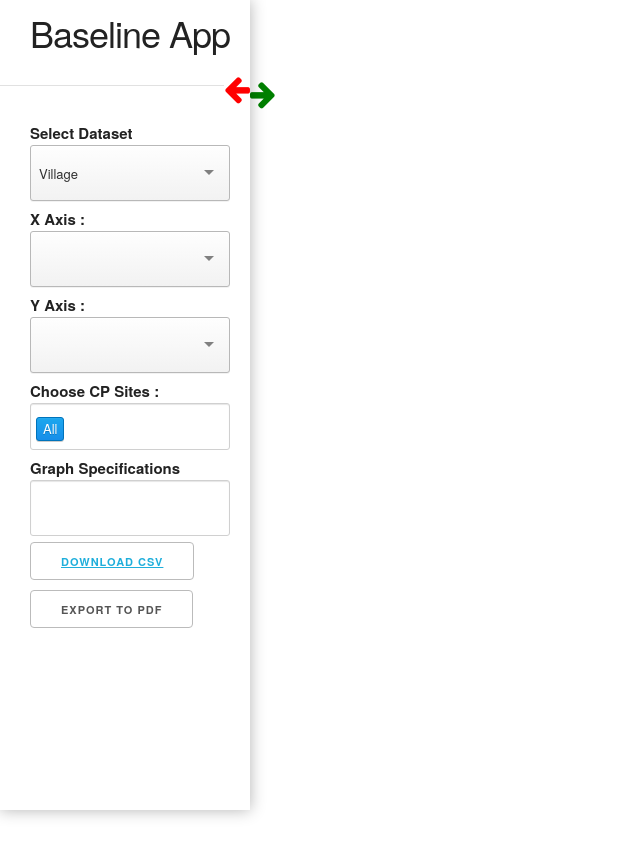
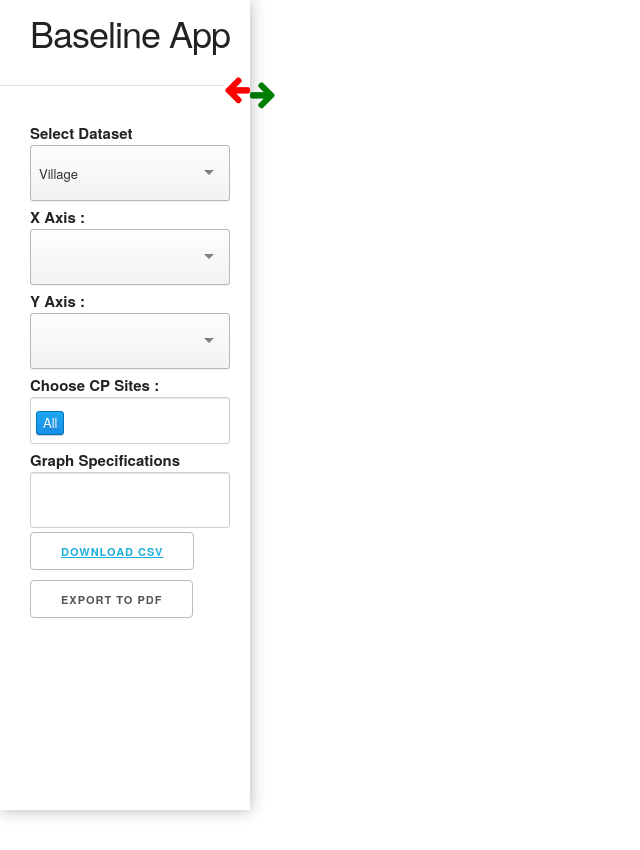
Before and after one commit to rainfedindia/BaselineApp, a Flask app: page / in a window 1280 px wide; the page is wider, and only the part inside the window is pictured. Shown: that part, without its empty margins (0-640 px from the left). Run offline with Flask 2, Linux system fonts and the light colour scheme.

Commit message:
bow size

```diff
--- a/static/css/style.css
+++ b/static/css/style.css
@@ -50,6 +50,10 @@ fill:orange;
 #histoSelectorRange
 {
 	width: 200px;
+}
+#switch
+{
+  width: 200px;
 }
 .arc path {
   stroke: #fff;
@@ -159,3 +163,22 @@ fill:orange;
         padding:10px 0px 0px 00px;
         box-shadow: 0px 0px 15px 0px rgba(0, 0, 0, 0.3) ;
       }
+
+
+.selectize-control, .select2, .selectize-input
+{
+  font-size: 10px;
+}
+.selectize-input
+{
+  padding: 0px;
+  padding-left: 10px;
+  padding-top: 5px;
+  padding-bottom: 5px;
+
+}
+
+.selectize-input input
+{
+  height: 20px;
+}
```
